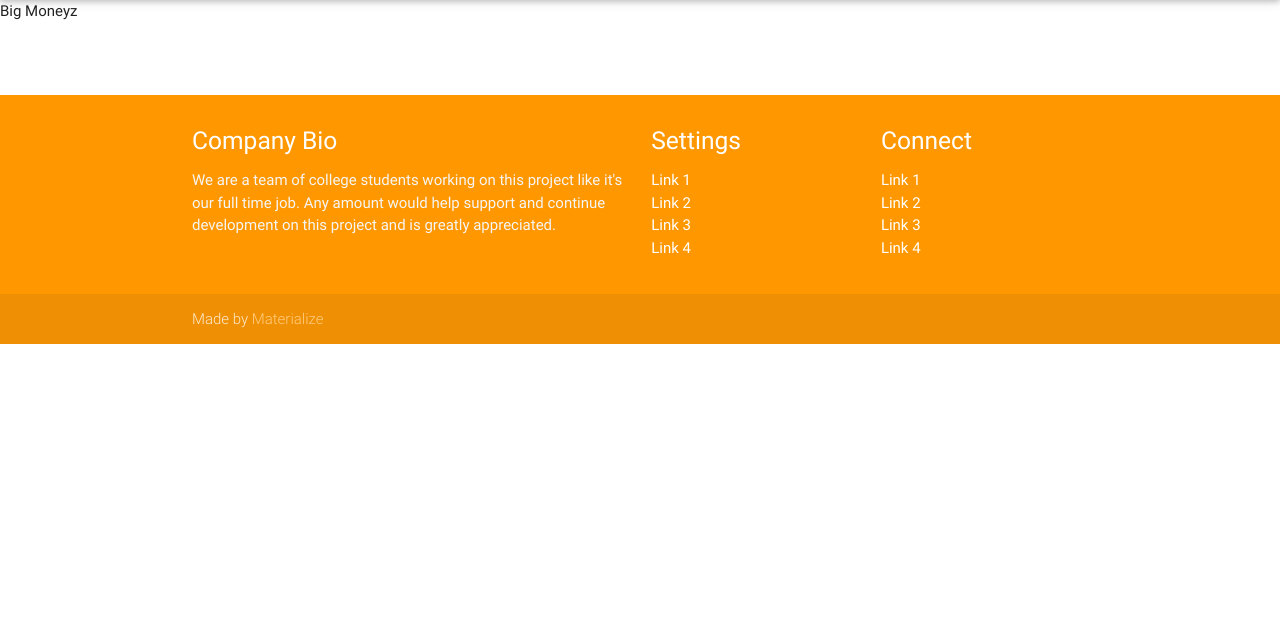
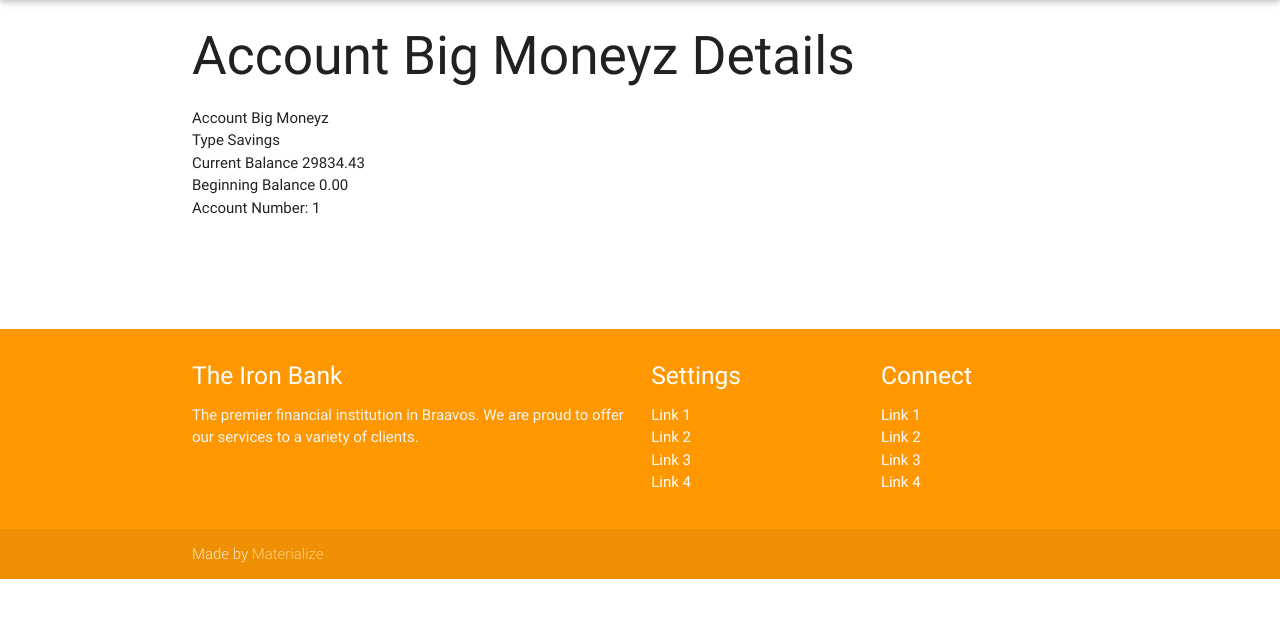
Before and after one commit to jnwcki/iron_bank, a Django app: page /account/manageaccount/1 in a window 1280 px wide. Shown: the part 64-682 px from the top of the page. Run offline with Django 3.2, Linux system fonts and the light colour scheme; data comes from the database, SQL or seed files in the repository; both versions use the stored data as it was after the commit; some libraries are stand-ins or nearby versions.

Commit message:
added account balance calculating

```diff
--- a/bankapp/views.py
+++ b/bankapp/views.py
@@ -49,6 +49,25 @@ class TransactionView(CreateView):
     model = Transaction
     fields = ['amount', 'description', 'account']
 
+    #def form_valid(self, form):
+        # need logic to sum up transaction register and update account balance
+        #trans = form.save(commit=False)
+        #trans.save()
+        #form.instance.account = Account.objects.get(self.kwargs['pk'])
+        #pass
+    def get_success_url(self):
+        #print(self.kwargs)
+        account_var = Account.objects.get(pk=self.kwargs['pk'])
+        #my_cust_variable = Customer.objects.get(user=self.request.user)
+        #my_trans_variable = Transaction.objects.filter(account__acctxref__customer=my_cust_variable)
+        my_trans_variable = Transaction.objects.filter(account=account_var)
+        add_money = 0
 
-    def get_success_url(self):
-        return reverse('index')
+        for item in my_trans_variable:
+            add_money += item.amount
+        account_var.current_balance = add_money + account_var.beginning_balance
+        account_var.save()
+        #print(add_money)
+        #print(account_var.current_balance)
+        #print(my_trans_variable.values())
+        return reverse('user_profile')
--- a/templates/bankapp/account_detail.html
+++ b/templates/bankapp/account_detail.html
@@ -1,6 +1,16 @@
 {% extends 'base.html' %}
 {% block content %}
 
-    {{ account.description }}
+    <div class="container">
+    <div><h2>Account {{ account.description }} Details</h2></div>
+        <ul>
+            <li>Account {{ account.description }}</li>
+            <li>Type {{ account.get_account_type_display }}</li>
+            <li>Current Balance {{ account.current_balance }}</li>
+            <li>Beginning Balance {{ account.beginning_balance }}</li>
+            <li>Account Number: {{ account.pk }}</li>
+
+        </ul>
+    </div>
 
 {% endblock %}
--- a/templates/base.html
+++ b/templates/base.html
@@ -65,8 +65,8 @@
     <div class="container">
       <div class="row">
         <div class="col l6 s12">
-          <h5 class="white-text">Company Bio</h5>
-          <p class="grey-text text-lighten-4">We are a team of college students working on this project like it's our full time job. Any amount would help support and continue development on this project and is greatly appreciated.</p>
+          <h5 class="white-text">The Iron Bank</h5>
+          <p class="grey-text text-lighten-4">The premier financial institution in Braavos. We are proud to offer our services to a variety of clients.</p>
 
 
         </div>
--- a/templates/registration/login.html
+++ b/templates/registration/login.html
@@ -6,7 +6,7 @@
   </div>
 
     <div class="container">
-        <form action="submit" method="post">
+        <form action="" method="post">
             {% csrf_token %}
             {{ form.as_p }}
             <input type="submit" value="login" class="btn-large waves-effect waves-light orange">
```
Also changed, not shown: templates/bankapp/customer_list.html (+3 -4 lines), db.sqlite3.
